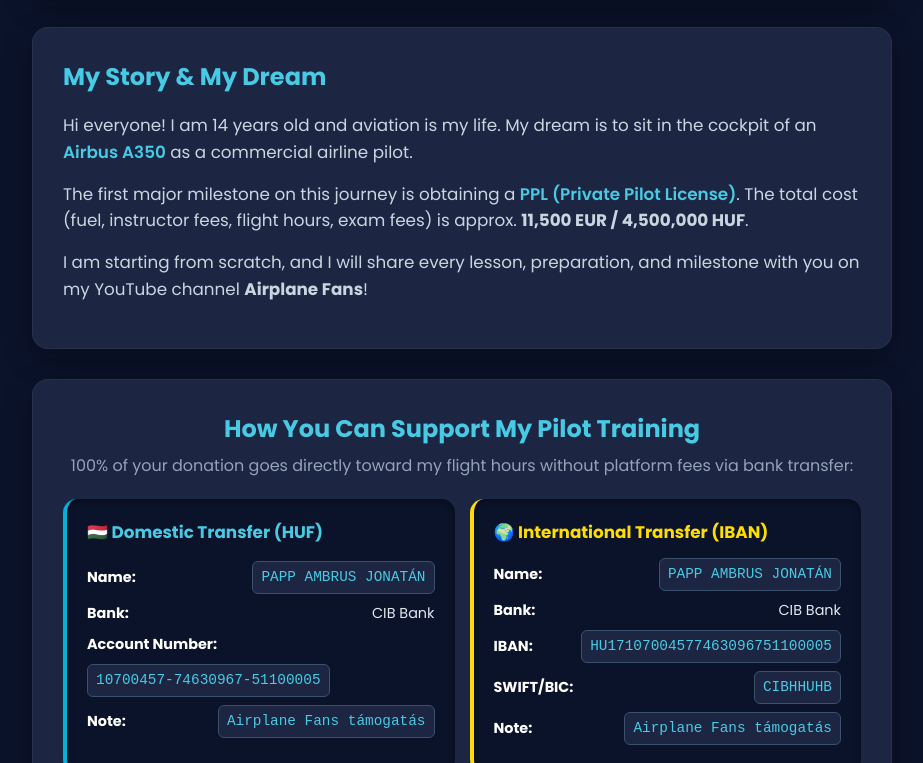
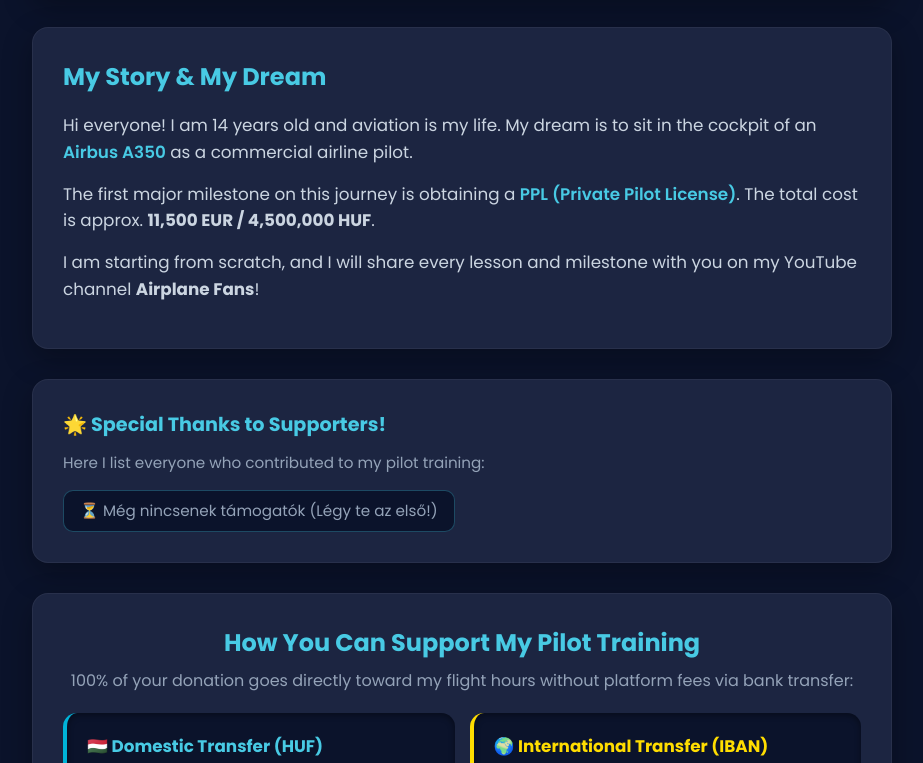
Before and after one commit to ambruska2019/pilot-project, a plain HTML site: page index.html in a window 1280 px wide. Shown: the part 478-1241 px from the top of the page, without its empty margins (178-1101 px from the left). Drawn offline with Linux system fonts and the light colour scheme.

Commit message:
Update index.html

```diff
--- a/index.html
+++ b/index.html
@@ -163,6 +163,27 @@
             font-weight: 600;
         }
 
+        /* Támogatók listája (Wall of Fame - Javítva, nem gomb hatású) */
+        .supporter-list {
+            display: flex;
+            flex-wrap: wrap;
+            gap: 12px;
+            margin-top: 15px;
+        }
+        .supporter-badge {
+            background: #0b132b;
+            border: 1px solid rgba(72, 202, 228, 0.3);
+            color: #94a3b8;
+            padding: 8px 16px;
+            border-radius: 10px;
+            font-size: 0.95rem;
+            font-weight: 500;
+            display: inline-flex;
+            align-items: center;
+            gap: 8px;
+            cursor: default; /* Biztosítja, hogy ne mutasson kéz-kurzort */
+        }
+
         /* Banki utalás blokk */
         .bank-grid {
             display: grid;
@@ -320,6 +341,16 @@
         </p>
     </div>
 
+    <!-- Dicsőségfal (Javítva: már tisztán információs mező, nem gomb jellegű) -->
+    <div class="card">
+        <h2 style="color: #48cae4; font-size: 1.2rem; margin-bottom: 10px;" id="wallOfFameHeading">🌟 Külön Köszönet a Támogatóknak!</h2>
+        <p style="color: #94a3b8; font-size: 0.95rem; margin-bottom: 15px;" id="wallOfFameSub">Itt tüntetem fel azokat, akik hozzájárultak a pilótaképzésemhez:</p>
+        <div class="supporter-list">
+            <!-- Ide írhatod be majd a támogatók nevét, pl: -->
+            <span class="supporter-badge">⏳ Még nincsenek támogatók (Légy te az első!)</span>
+        </div>
+    </div>
+
     <div class="card" style="text-align: center;">
         <h2 style="color: #48cae4;" id="supportHeading">Így támogathatod a pilótaképzésemet</h2>
         <p style="color: #94a3b8; margin-top: 5px; margin-bottom: 20px;" id="supportSub">Minden támogatás 100%-ban, közvetítői jutalékok nélkül jut el hozzám banki átutalással:</p>
@@ -383,11 +414,9 @@
     let userLang = navigator.language || navigator.userLanguage;
     let shortLang = userLang.substring(0, 2).toLowerCase();
 
-    // A támogatott nyelvek listája a jobb felső menüből
     let supportedLanguages = ['hu', 'en', 'de', 'fr', 'it', 'es', 'sv', 'no', 'pl', 'zh'];
 
     if (supportedLanguages.includes(shortLang)) {
-        // Ha benne van a listában, azzal a nyelvvel töltjük be
         let langNames = {
             'hu': ['Magyar', 'hu'],
             'en': ['English', 'gb'],
@@ -402,7 +431,6 @@
         };
         selectLang(shortLang, langNames[shortLang][0], langNames[shortLang][1]);
     } else {
-        // Ha nincs benne (pl. brazil portugál, holland stb.), akkor az alapértelmezett az ANGOL lesz
         selectLang('en', 'English', 'gb');
     }
 }
@@ -426,6 +454,8 @@
         document.getElementById("storyP1").innerHTML = t.storyP1;
         document.getElementById("storyP2").innerHTML = t.storyP2;
         document.getElementById("storyP3").innerHTML = t.storyP3;
+        document.getElementById("wallOfFameHeading").innerText = t.wallOfFameHeading;
+        document.getElementById("wallOfFameSub").innerText = t.wallOfFameSub;
         document.getElementById("supportHeading").innerText = t.supportHeading;
         document.getElementById("supportSub").innerText = t.supportSub;
         document.getElementById("localHeading").innerText = t.localHeading;
@@ -465,6 +495,8 @@
         storyP1: "Sziasztok! 14 éves vagyok, és a repülés a mindenem. A legnagyobb álmom, hogy egy napon egy <span class='highlight'>Airbus A350-es óriásgép</span> pilótafülkéjében ülhessek kereskedelmi pilótaként.",
         storyP2: "Az ehhez vezető út első komoly lépése a <span class='highlight'>PPL (Private Pilot License) kisgépes pilótavizsga</span> megszerzése. Ennek a teljes költsége (üzemanyag, oktatói díj, repült órák, hatósági vizsgák) kb. <strong>4 500 000 Ft</strong>.",
         storyP3: "A 0-ról indulok el, és a YouTube-on az <strong>Airplane Fans</strong> csatornán minden egyes felkészülést, tanulást és mérföldkövet megosztok veletek!",
+        wallOfFameHeading: "🌟 Külön Köszönet a Támogatóknak!",
+        wallOfFameSub: "Itt tüntetem fel azokat, akik hozzájárultak a pilótaképzésemhez:",
         supportHeading: "Így támogathatod a pilótaképzésemet",
         supportSub: "Minden támogatás 100%-ban, közvetítői jutalékok nélkül jut el hozzám banki átutalással:",
         localHeading: "🇭🇺 Belföldi Utalás (Ft)",
@@ -487,8 +519,10 @@
         goalSub: "Next milestone: Theoretical exams and initial flight training fees.",
         storyHeading: "My Story & My Dream",
         storyP1: "Hi everyone! I am 14 years old and aviation is my life. My dream is to sit in the cockpit of an <span class='highlight'>Airbus A350</span> as a commercial airline pilot.",
-        storyP2: "The first major milestone on this journey is obtaining a <span class='highlight'>PPL (Private Pilot License)</span>. The total cost (fuel, instructor fees, flight hours, exam fees) is approx. <strong>11,500 EUR / 4,500,000 HUF</strong>.",
-        storyP3: "I am starting from scratch, and I will share every lesson, preparation, and milestone with you on my YouTube channel <strong>Airplane Fans</strong>!",
+        storyP2: "The first major milestone on this journey is obtaining a <span class='highlight'>PPL (Private Pilot License)</span>. The total cost is approx. <strong>11,500 EUR / 4,500,000 HUF</strong>.",
+        storyP3: "I am starting from scratch, and I will share every lesson and milestone with you on my YouTube channel <strong>Airplane Fans</strong>!",
+        wallOfFameHeading: "🌟 Special Thanks to Supporters!",
+        wallOfFameSub: "Here I list everyone who contributed to my pilot training:",
         supportHeading: "How You Can Support My Pilot Training",
         supportSub: "100% of your donation goes directly toward my flight hours without platform fees via bank transfer:",
         localHeading: "🇭🇺 Domestic Transfer (HUF)",
@@ -510,9 +544,11 @@
         goalTitle: "Ziel: PPL Privatpilotenausbildung (45 Stunden + Theorie)",
         goalSub: "Nächster Meilenstein: Theorieprüfungen und die ersten Flugstunden.",
         storyHeading: "Meine Geschichte & Mein Traum",
-        storyP1: "Hallo zusammen! Ich bin 14 Jahre alt und die Fliegerei ist mein Leben. Mein größter Traum ist es, als Verkehrsflugzeugführer im Cockpit eines <span class='highlight'>Airbus A350</span> zu sitzen.",
-        storyP2: "Der erste große Schritt auf diesem Weg ist der Erwerb der <span class='highlight'>PPL (Private Pilot License)</span>. Die Gesamtkosten betragen ca. <strong>11.500 EUR / 4.500.000 HUF</strong>.",
-        storyP3: "Ich fange bei Null an und teile jede Vorbereitung, jede Lektion und jeden Meilenstein auf meinem YouTube-Kanal <strong>Airplane Fans</strong> mit euch!",
+        storyP1: "Hallo zusammen! Ich bin 14 Jahre alt und die Fliegerei ist mein Leben. Mein Traum ist es, im Cockpit eines <span class='highlight'>Airbus A350</span> zu sitzen.",
+        storyP2: "Der erste große Schritt ist der Erwerb der <span class='highlight'>PPL</span> für ca. <strong>11.500 EUR / 4.500.000 HUF</strong>.",
+        storyP3: "Ich fange bei Null an und teile jeden Meilenstein auf meinem YouTube-Kanal <strong>Airplane Fans</strong>!",
+        wallOfFameHeading: "🌟 Herzlichen Dank an die Unterstützer!",
+        wallOfFameSub: "Hier präsentiere ich alle, die zu meiner Ausbildung beigetragen haben:",
         supportHeading: "So kannst du meine Pilotenausbildung unterstützen",
         supportSub: "100 % deiner Unterstützung gehen ohne Plattformgebühren per Banküberweisung direkt an mich:",
         localHeading: "🇭🇺 Inlandsüberweisung (HUF)",
@@ -534,9 +570,11 @@
         goalTitle: "Objectif : Licence de pilote privé PPL (45 heures + Théorie)",
         goalSub: "Prochaine étape : Examens théoriques et premières heures de vol.",
         storyHeading: "Mon Histoire & Mon Rêve",
-        storyP1: "Bonjour à tous ! J'ai 14 ans et l'aviation est toute ma vie. Mon plus grand rêve est de m'asseoir dans le cockpit d'un <span class='highlight'>Airbus A350</span> en tant que pilote de ligne.",
-        storyP2: "La première grande étape est l'obtention de la licence <span class='highlight'>PPL (Private Pilot License)</span> d'environ <strong>4 500 000 HUF</strong>.",
-        storyP3: "Je pars de zéro et je partagerai chaque leçon, préparation et étape avec vous sur ma chaîne YouTube <strong>Airplane Fans</strong> !",
+        storyP1: "Bonjour à tous ! J'ai 14 ans et l'aviation est toute ma vie. Mon rêve est de m'asseoir dans le cockpit d'un <span class='highlight'>Airbus A350</span>.",
+        storyP2: "La première grande étape est l'obtention de la licence <span class='highlight'>PPL</span> d'environ <strong>4 500 000 HUF</strong>.",
+        storyP3: "Je pars de zéro et je partagerai chaque étape avec vous sur ma chaîne YouTube <strong>Airplane Fans</strong> !",
+        wallOfFameHeading: "🌟 Un Grand Merci aux Donateurs !",
+        wallOfFameSub: "Voici ceux qui ont contribué à ma formation de pilote :",
         supportHeading: "Comment soutenir ma formation de pilote",
         supportSub: "100 % de votre don va directement à mes heures de vol, sans frais, via virement bancaire :",
         localHeading: "🇭🇺 Virement National (HUF)",
@@ -558,9 +596,11 @@
         goalTitle: "Obiettivo: Licenza di Pilota Privato PPL (45 Ore + Teoria)",
         goalSub: "Prossima tappa: Esami teorici e costo delle prime ore di volo.",
         storyHeading: "La Mia Storia & Il Mio Sogno",
-        storyP1: "Ciao a tutti! Ho 14 anni e l'aviazione è tutta la mia vita. Il mio sogno più grande è sedermi nella cabina di pilotaggio di un <span class='highlight'>Airbus A350</span> come pilota di linea.",
-        storyP2: "Il primo vero passo su questo percorso è l'ottenimento della licenza <span class='highlight'>PPL (Private Pilot License)</span> di circa <strong>4.500.000 HUF</strong>.",
-        storyP3: "Parto da zero e condividerò con voi ogni lezione, studio e traguardo sul mio canale YouTube <strong>Airplane Fans</strong>!",
+        storyP1: "Ciao a tutti! Ho 14 anni e l'aviazione è la mia vita. Il mio sogno è sedermi nella cabina di pilotaggio di un <span class='highlight'>Airbus A350</span>.",
+        storyP2: "Il primo vero passo è l'ottenimento della licenza <span class='highlight'>PPL</span> di circa <strong>4.500.000 HUF</strong>.",
+        storyP3: "Parto da zero e condividerò tutto sul mio canale YouTube <strong>Airplane Fans</strong>!",
+        wallOfFameHeading: "🌟 Un Ringraziamento Speciale ai Sostenitori!",
+        wallOfFameSub: "Qui elenco coloro che hanno contribuito al mio addestramento:",
         supportHeading: "Come puoi sostenere il mio addestramento da pilota",
         supportSub: "Il 100% della tua donazione va direttamente alle mie ore di volo tramite bonifico bancario, senza commissioni:",
         localHeading: "🇭🇺 Bonifico Nazionale (HUF)",
@@ -582,9 +622,11 @@
         goalTitle: "Objetivo: Licencia de Piloto Privado PPL (45 Horas + Teoría)",
         goalSub: "Próxima meta: Exámenes teóricos y primeras horas de vuelo.",
         storyHeading: "Mi Historia y Mi Sueño",
-        storyP1: "¡Hola a todos! Tengo 14 años y la aviación lo es todo para mí. Mi sueño es sentarme en la cabina de un <span class='highlight'>Airbus A350</span> como piloto comercial.",
-        storyP2: "El primer gran paso es obtener la licencia <span class='highlight'>PPL (Private Pilot License)</span> de aprox. <strong>4.500.000 HUF</strong>.",
-        storyP3: "Empiezo desde cero y compartiré cada avance, clase y vuelo en mi canal de YouTube <strong>Airplane Fans</strong>.",
+        storyP1: "¡Hola a todos! Tengo 14 años y la aviación lo es todo para mí. Mi sueño es sentarme en la cabina de un <span class='highlight'>Airbus A350</span>.",
+        storyP2: "El primer gran paso es obtener la licencia <span class='highlight'>PPL</span> de aprox. <strong>4.500.000 HUF</strong>.",
+        storyP3: "¡Empiezo desde cero y lo compartiré en mi canal de YouTube <strong>Airplane Fans</strong>!",
+        wallOfFameHeading: "🌟 ¡Un Agradecimiento Especial a los Donantes!",
+        wallOfFameSub: "Aquí menciono a quienes han apoyado mi entrenamiento:",
         supportHeading: "Cómo puedes apoyar mi entrenamiento de piloto",
         supportSub: "El 100% de tu donación va directamente a mis horas de vuelo por transferencia bancaria, sin comisiones:",
         localHeading: "🇭🇺 Transferencia Nacional (HUF)",
@@ -606,9 +648,11 @@
         goalTitle: "Mål: PPL Privatflygarcertifikat (45 Timmar + Teori)",
         goalSub: "Nästa delmål: Teoretiska prov och avgift för de första flygtimmarna.",
         storyHeading: "Min Historia & Min Dröm",
-        storyP1: "Hej allihopa! Jag är 14 år gammal och flyg är mitt allt. Min största dröm är att en dag sitta i cockpit på en <span class='highlight'>Airbus A350</span> som kommersiell pilot.",
-        storyP2: "Det första stora steget på vägen är att ta ett <span class='highlight'>PPL (Private Pilot License)</span> på ca <strong>4 500 000 HUF</strong>.",
-        storyP3: "Jag börjar från noll och kommer att dela varje lektion, förberedelse och framsteg med er på min YouTube-kanal <strong>Airplane Fans</strong>!",
+        storyP1: "Hej allihopa! Jag är 14 år gammal och flyg är mitt allt. Min dröm är att sitta i cockpit på en <span class='highlight'>Airbus A350</span>.",
+        storyP2: "Det första stora steget är att ta ett <span class='highlight'>PPL</span> på ca <strong>4 500 000 HUF</strong>.",
+        storyP3: "Jag börjar från noll och delar allt på min YouTube-kanal <strong>Airplane Fans</strong>!",
+        wallOfFameHeading: "🌟 Ett Stort Tack till Stödjarna!",
+        wallOfFameSub: "Här listar jag dem som har bidragit till min pilotutbildning:",
         supportHeading: "Så kan du stödja min pilotutbildning",
         supportSub: "100 % av ditt bidrag går direkt till mina flygtimmar via banköverföring utan avgifter:",
         localHeading: "🇭🇺 Inhemsk Överföring (HUF)",
@@ -630,9 +674,11 @@
         goalTitle: "Mål: PPL Privatflygersertifikat (45 Timer + Teori)",
         goalSub: "Neste delmål: Teoretiske eksamener og avgifter for de første flytimene.",
         storyHeading: "Min Historie & Min Drøm",
-        storyP1: "Hei alle sammen! Jeg er 14 år gammel og flyging er livet mitt. Min største drøm er å sitte i cockpiten på en <span class='highlight'>Airbus A350</span> som kommersiell pilot.",
-        storyP2: "Det første store steget på denne reisen er å få et <span class='highlight'>PPL (Private Pilot License)</span> på ca. <strong>4 500 000 HUF</strong>.",
-        storyP3: "Jeg starter fra scratch og vil dele hver leksjon og milepæl med deg på YouTube-kanalen min <strong>Airplane Fans</strong>!",
+        storyP1: "Hei alle sammen! Jeg er 14 år gammel og flyging er livet mitt. Min drøm er å sitte i cockpiten på en <span class='highlight'>Airbus A350</span>.",
+        storyP2: "Det første store steget er å få et <span class='highlight'>PPL</span> på ca. <strong>4 500 000 HUF</strong>.",
+        storyP3: "Jeg starter fra scratch og deler alt på YouTube-kanalen min <strong>Airplane Fans</strong>!",
+        wallOfFameHeading: "🌟 En Stor Takk til Støttespillerne!",
+        wallOfFameSub: "Her lister idiom opp de som har bidratt til pilotutdanningen min:",
         supportHeading: "Hvordan du kan støtte min pilotutdanning",
         supportSub: "100 % av donasjonen din går direkte til flytimene mine via bankoverføring uten gebyrer:",
         localHeading: "🇭🇺 Nasjonal Overføring (HUF)",
@@ -654,10 +700,12 @@
         goalTitle: "Cel: Kurs pilota turystycznego PPL (45 godzin + Teoria)",
         goalSub: "Kolejny kamień milowy: Egzaminy teoretyczne i opłaty za pierwsze godziny lotu.",
         storyHeading: "Moja historia i marzenie",
-        storyP1: "Cześć wszystkim! Mam 14 lat, a awiacja to moje życie. Moim największym marzeniem jest usiąść w kokpicie <span class='highlight'>Airbusa A350</span> jako pilot liniowy.",
-        storyP2: "Pierwszym wielkim krokiem na tej drodze jest uzyskanie licencji <span class='highlight'>PPL (Private Pilot License)</span> za ok. <strong>4 500 000 HUF</strong>.",
-        storyP3: "Zaczynam od zera i będę dzielić się każdą lekcją i postępem na moim kanale YouTube <strong>Airplane Fans</strong>!",
-        supportHeading: "Jak możesz wesprzeć moje szkolenie pilota",
+        storyP1: "Cześć wszystkim! Mam 14 lat, a awiacja to moje życie. Moim marzeniem jest usiąść w kokpicie <span class='highlight'>Airbusa A350</span>.",
+        storyP2: "Pierwszym krokiem jest uzyskanie licencji <span class='highlight'>PPL</span> za ok. <strong>4 500 000 HUF</strong>.",
+        storyP3: "Zaczynam od zera i dzielę się wszystkim na kanale YouTube <strong>Airplane Fans</strong>!",
+        wallOfFameHeading: "🌟 Specjalne Podziękowania dla Darczyńców!",
+        wallOfFameSub: "Tutaj wymieniam osoby, które wsparły moje szkolenie:",
+        supportHeading: "Jak możesz wesprzek moje szkolenie pilota",
         supportSub: "100% Twojej darowizny trafia bezpośrednio na moje godziny lotu przelewem bankowym, bez prowizji:",
         localHeading: "🇭🇺 Przelew Krajowy (HUF)",
         intlHeading: "🌍 Przelew Międzynarodowy (IBAN)",
@@ -678,9 +726,11 @@
         goalTitle: "目标：PPL 私人飞行员课程（45小时 + 理论）",
         goalSub: "下一个里程碑：理论考试和初步飞行训练费用。",
         storyHeading: "我的故事与梦想",
-        storyP1: "大家好！我今年14岁，航空是我的生命。我最大的梦想是以商业机长的身份坐在<span class='highlight'>空中客车 A350</span> 的驾驶舱里。",
-        storyP2: "这条道路上的第一个重大里程碑是获得 <span class='highlight'>PPL（私人飞行员执照）</span>，总费用约为 <strong>4,500,000 福林</strong>。",
-        storyP3: "我从零开始，我将在我的 YouTube 频道 <strong>Airplane Fans</strong> 上与大家分享每一个课程、准备工作和里程碑！",
+        storyP1: "大家好！我今年14岁，航空是我的生命。我的梦想是坐在<span class='highlight'>空中客车 A350</span> 的驾驶舱里。",
+        storyP2: "第一个重大里程碑是获得 <span class='highlight'>PPL</span>，费用约为 <strong>4,500,000 福林</strong>。",
+        storyP3: "我从零开始，我将在 YouTube 频道 <strong>Airplane Fans</strong> 上分享一切！",
+        wallOfFameHeading: "🌟 特别鸣谢支持者！",
+        wallOfFameSub: "在此列出所有为我的飞行员培训做出贡献的人：",
         supportHeading: "如何支持我的飞行员培训",
         supportSub: "通过银行转账，您的捐款100%直接用于我的飞行小时，无平台手续费：",
         localHeading: "🇭🇺 国内转账 (HUF)",
```
